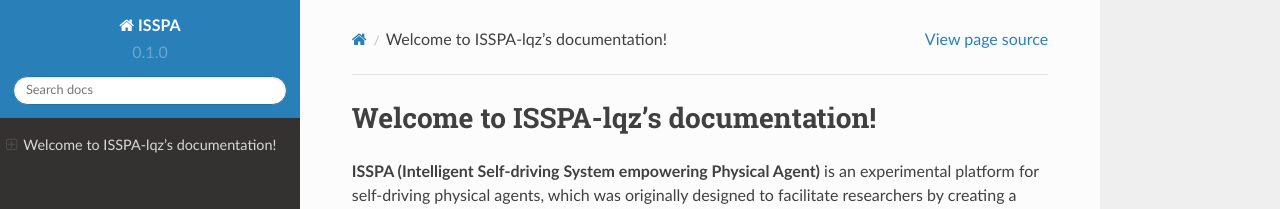
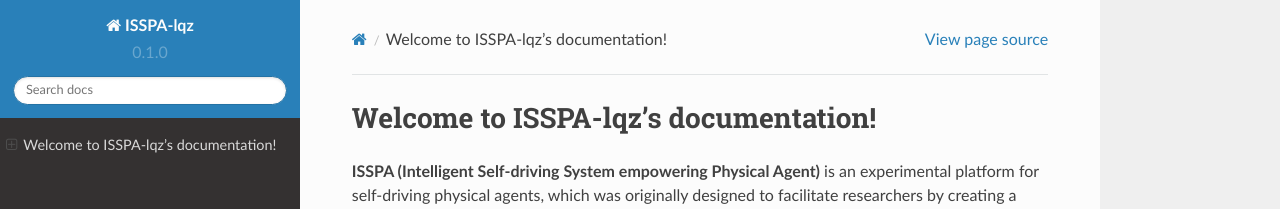
Before and after one commit to Vathan27/ISSPA-Docs-lqz, a Sphinx documentation site: the page built from docs/source/index.rst, in a window 1280 px wide. Shown: the top 209 px of the page. Built offline with Sphinx 7.4.7 and the Read the Docs theme 2.0.0, drawn with Linux system fonts in a browser that asks for light colours.

Commit message:
minor modified

```diff
--- a/docs/source/conf.py
+++ b/docs/source/conf.py
@@ -2,7 +2,7 @@
 
 # -- Project information
 
-project = 'ISSPA'
+project = 'ISSPA-lqz'
 copyright = '2023, ISCAS'
 author = 'ISCAS'
 
```
